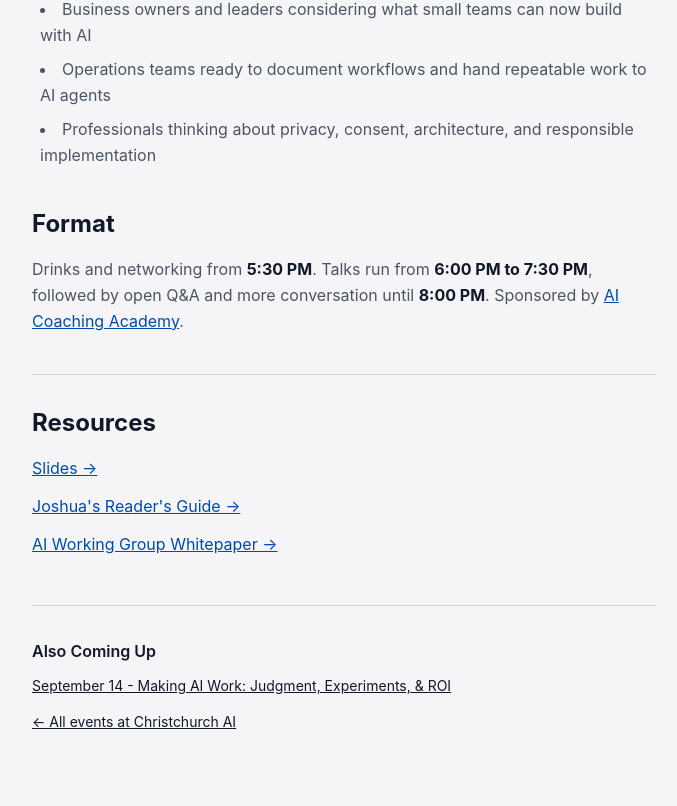
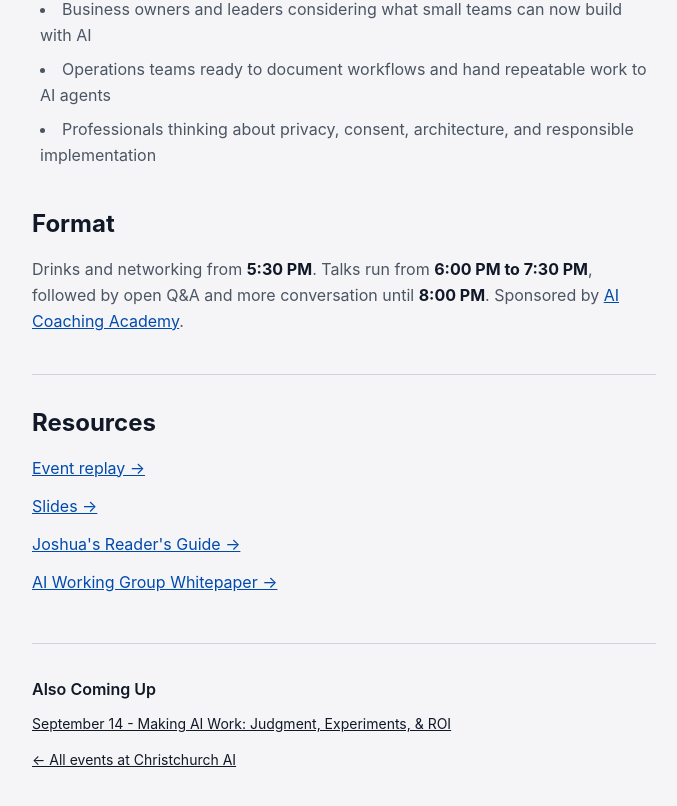
Before and after one commit to caelanhuntress/christchurch-ai, a Next.js app: page /building-with-ai-october-2026 in a window 1280 px wide. Shown: the part 2078-2884 px from the top of the page, without its empty margins (296-973 px from the left). Built offline with nearby package versions, Linux system fonts and the light colour scheme.

Commit message:
Add October meetup replay

```diff
--- a/app/building-with-ai-october-2026/page.tsx
+++ b/app/building-with-ai-october-2026/page.tsx
@@ -215,6 +215,17 @@ export default function BuildingWithAiOctober2026() {
             <ul className="space-y-3">
               <li>
                 <a
+                  href="https://youtu.be/CZckwavebbk"
+                  target="_blank"
+                  rel="noopener noreferrer"
+                  className="underline"
+                  style={{ color: "var(--accent)" }}
+                >
+                  Event replay →
+                </a>
+              </li>
+              <li>
+                <a
                   href="https://ai-coaching-academy.s3-ap-southeast-2.amazonaws.com/slides/2026/chchai-1026.pdf"
                   target="_blank"
                   rel="noopener noreferrer"
```
